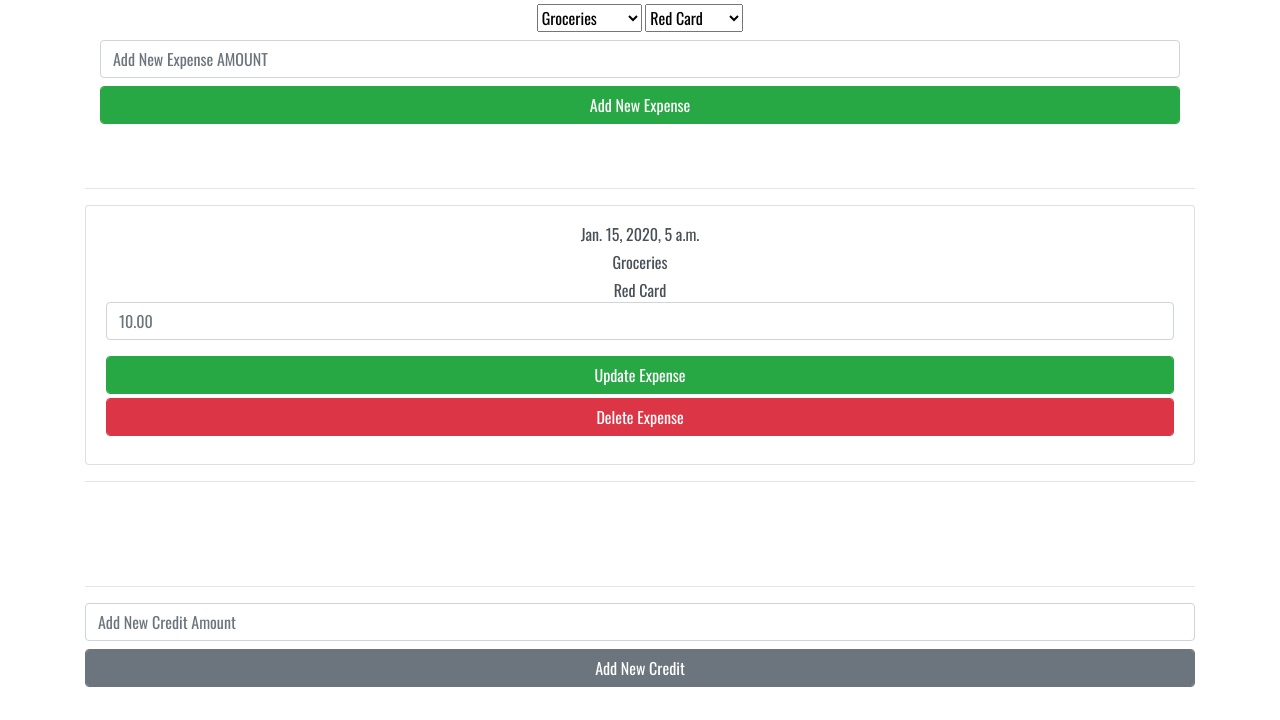
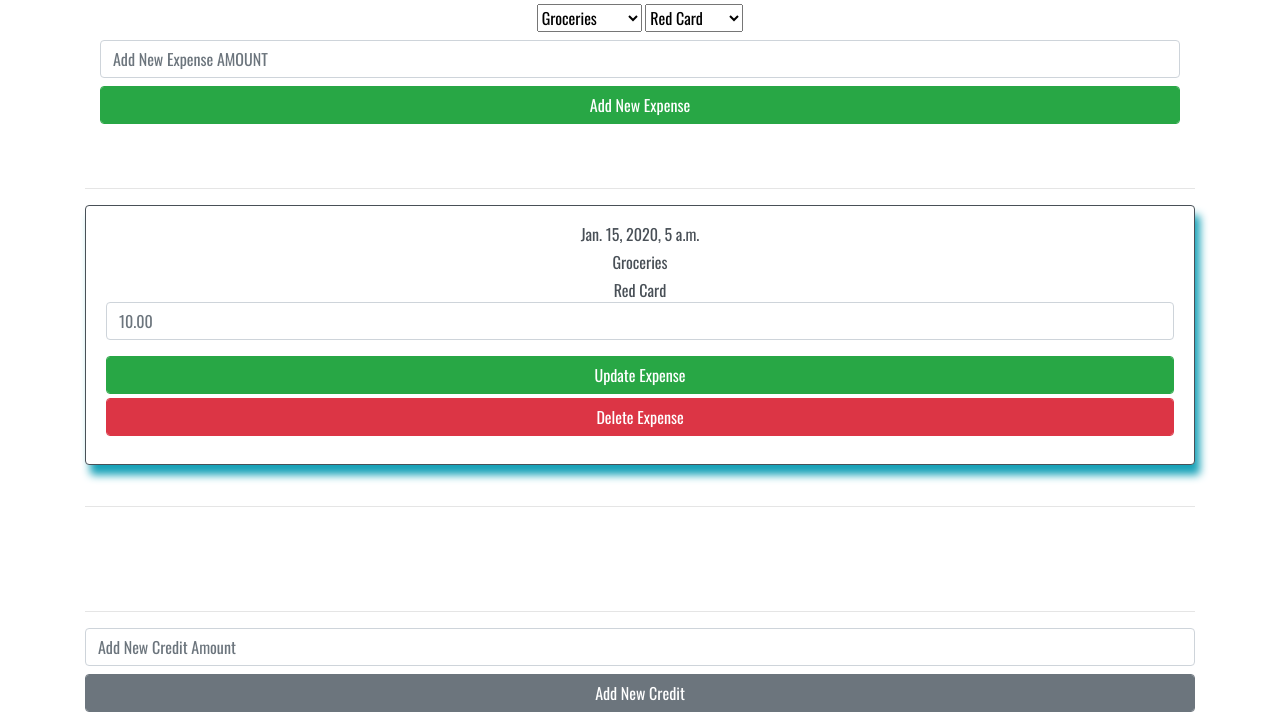
Before and after one commit to richardhanksjr/simple_budget_app, a Django app: page / in a window 1280 px wide. Shown: the part 325-1045 px from the top of the page. Before the commit the page ends 1012 px from the top, so only its background shows below. Run offline with Django 3.2, Linux system fonts and the light colour scheme; a user stored in the database is signed in; tables that the repository leaves empty hold one stand-in row (values such as "Sample post"); parts of the project's set-up code (start-up, migrations or seed data) failed here and were passed over; some libraries are stand-ins or nearby versions.

Commit message:
Added box shadows to the expenses.

```diff
--- a/web_app/static/web_app/style.css
+++ b/web_app/static/web_app/style.css
@@ -9,6 +9,19 @@ body {
 
 }
 
+.expenses{
+    border: 1px solid;
+    border-radius: 10px;
+    box-shadow: 5px 10px 8px #17a2b8;
+    margin-bottom: 25px;
+}
+
+.add-expense{
+    border: 1px solid;
+    border-radius: 10px;
+    box-shadow: 5px 10px 8px #17a2b8;
+    margin-bottom: 25px;
+}
 /*.money-left{*/
     /*margin-top: 4em;*/
 /*}*/
--- a/web_app/templates/web_app/index.html
+++ b/web_app/templates/web_app/index.html
@@ -11,6 +11,7 @@
 {% endif %}
         <hr>
         <form method="post" action="{% url 'new-expense' %}">
+
             {%  csrf_token %}
                 <select name="expense_type">
                   {% for value, text in expense_types %}
@@ -25,13 +26,12 @@
                     <input class="form-control mt-2 mb-2 new-expense-input" type="number" placeholder="Add New Expense AMOUNT" step="0.01" min="0" name="amount" required>
                     <input class="btn btn-success form-control" type="submit" value="Add New Expense">
                 </div>
-{#        </div>#}
         </form>
     <br><br>
     <hr>
     <ul class="list-group">
         {%  for expense in cycle_expenses %}
-            <li class="list-group-item list-group-item-action">
+            <li class="list-group-item list-group-item-action expenses">
 {#                <a href="{% url 'update-expense' pk=expense.pk %}">Update</a>#}
                 <form  method="post" action="{% url 'update-expense' %}">
                     {%  csrf_token %}
```
Lines whose indentation alone changed are shown as unchanged.
